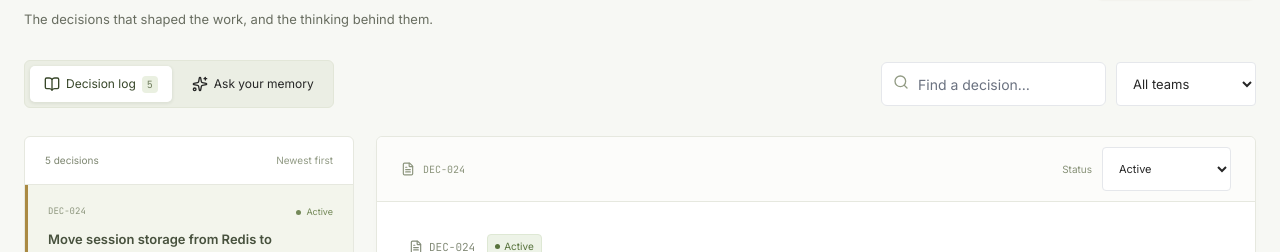
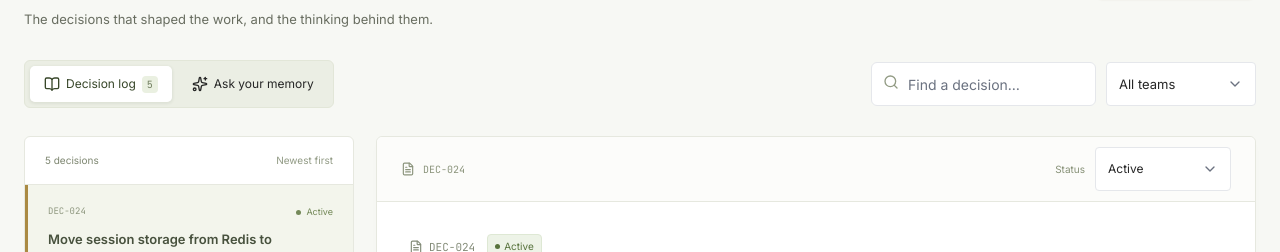
Before and after one commit to Tayyabsami1/Decision-Log-Sparks, a React (Vite) app: page /demo in a window 1280 px wide. Shown: the part 242-494 px from the top of the page. Built offline with nearby package versions, Linux system fonts and the light colour scheme.

Commit message:
fix: use the demo in otheer places as well

```diff
--- a/src/components/Dropdown.tsx
+++ b/src/components/Dropdown.tsx
@@ -26,6 +26,9 @@ interface DropdownProps {
   required?: boolean
   disabled?: boolean
   className?: string
+  hideLabel?: boolean
+  labelClassName?: string
+  triggerClassName?: string
 }
 
 export function Dropdown({
@@ -34,6 +37,9 @@ export function Dropdown({
   options,
   id,
   className,
+  hideLabel = false,
+  labelClassName,
+  triggerClassName,
   ...selectProps
 }: DropdownProps) {
   const generatedId = useId()
@@ -41,7 +47,14 @@ export function Dropdown({
 
   return (
     <div className={cn('grid min-w-0 gap-[7px]', className)}>
-      <label className="text-[12px] font-semibold text-[#677456]" htmlFor={triggerId}>
+      <label
+        className={cn(
+          'text-[12px] font-semibold text-[#677456]',
+          labelClassName,
+          hideLabel && 'sr-only',
+        )}
+        htmlFor={triggerId}
+      >
         {label}
       </label>
       <Select<string> items={options} {...selectProps}>
@@ -50,6 +63,7 @@ export function Dropdown({
           className={cn(
             'w-full min-w-0 min-h-10 rounded-md bg-card px-3 text-[13px]',
             'max-[640px]:min-h-11 max-[640px]:text-[16px]',
+            triggerClassName,
           )}
         >
           <SelectValue placeholder={placeholder} />
--- a/src/components/workspace/DecisionDetail.tsx
+++ b/src/components/workspace/DecisionDetail.tsx
@@ -1,7 +1,13 @@
 import { cn } from '@/lib/utils'
 import { FileText } from 'lucide-react'
 import { DecisionRecord } from '@/components/DecisionRecord'
+import { Dropdown } from '@/components/Dropdown'
 import type { Decision } from '@/data/decisions'
+
+const statusOptions = [
+  { label: 'Active', value: 'Active' },
+  { label: 'Superseded', value: 'Superseded' },
+]
 
 interface DecisionDetailProps {
   decision: Decision
@@ -23,26 +29,25 @@ export function DecisionDetail({ decision, onStatusChange }: DecisionDetailProps
         className={cn(
           'flex justify-between items-center py-2.5 px-6 border-b border-b-line-soft',
           'bg-[#fcfcfa] rounded-t-lg max-[760px]:px-4.5',
+          'gap-3 max-[380px]:flex-col max-[380px]:items-stretch',
         )}
       >
         <span className="flex items-center gap-2 text-[10px] leading-normal font-mono text-[#8b947c]">
           <FileText size={14} />
           {decision.id}
         </span>
-        <label className="flex items-center gap-2.5 text-[10px] text-[#869076]">
-          Status
-          <select
-            className={cn(
-              '[padding:8px_32px_8px_12px] border border-border rounded-md bg-card',
-              'text-foreground min-h-11 py-[5px] text-[11px]',
-            )}
-            value={decision.status}
-            onChange={(event) => onStatusChange(event.target.value as Decision['status'])}
-          >
-            <option>Active</option>
-            <option>Superseded</option>
-          </select>
-        </label>
+        <Dropdown
+          label="Status"
+          placeholder="Select status"
+          options={statusOptions}
+          className="grid-cols-[auto_minmax(0,_1fr)] items-center gap-2.5"
+          labelClassName="text-[10px] font-normal text-[#869076]"
+          triggerClassName="min-h-11 min-w-34 text-xs max-[640px]:text-xs"
+          value={decision.status}
+          onValueChange={(value) => {
+            if (value === 'Active' || value === 'Superseded') onStatusChange(value)
+          }}
+        />
       </div>
       <DecisionRecord key={decision.id} decision={decision} />
     </section>
--- a/src/components/workspace/WorkspaceControls.tsx
+++ b/src/components/workspace/WorkspaceControls.tsx
@@ -2,6 +2,14 @@ import { cn } from '@/lib/utils'
 import { BookOpen, Search, Sparkles } from 'lucide-react'
 import { Button } from '@/components/ui/button'
 import { Input } from '@/components/ui/input'
+import { Dropdown } from '@/components/Dropdown'
+
+const teamFilterOptions = [
+  { label: 'All teams', value: 'All teams' },
+  { label: 'Engineering', value: 'Engineering' },
+  { label: 'Product', value: 'Product' },
+  { label: 'Business', value: 'Business' },
+]
 
 interface WorkspaceControlsProps {
   mode: 'decisions' | 'memory'
@@ -75,7 +83,7 @@ export function WorkspaceControls({
         <div
           className={cn(
             'flex items-center gap-2.5 max-[760px]:w-full max-[760px]:grid',
-            'max-[760px]:grid-cols-[minmax(0,_1fr)_125px] max-[380px]:grid-cols-1',
+            'max-[760px]:grid-cols-[minmax(0,_1fr)_150px] max-[380px]:grid-cols-1',
           )}
         >
           <div className="relative w-[225px] max-[760px]:w-auto max-[760px]:min-w-0">
@@ -91,20 +99,18 @@ export function WorkspaceControls({
               onChange={(event) => onQueryChange(event.target.value)}
             />
           </div>
-          <select
-            className={cn(
-              'min-h-11 py-2 pr-8 pl-3 border border-border rounded-md bg-card',
-              'text-foreground text-[13px] max-[760px]:text-[11px] max-[760px]:pr-4.5',
-            )}
-            aria-label="Filter by team"
+          <Dropdown
+            label="Filter by team"
+            placeholder="All teams"
+            options={teamFilterOptions}
+            hideLabel
+            className="w-37.5 max-[760px]:w-full"
+            triggerClassName="min-h-11 max-[640px]:text-sm"
             value={team}
-            onChange={(event) => onTeamChange(event.target.value)}
-          >
-            <option>All teams</option>
-            <option>Engineering</option>
-            <option>Product</option>
-            <option>Business</option>
-          </select>
+            onValueChange={(value) => {
+              if (value !== null) onTeamChange(value)
+            }}
+          />
         </div>
       )}
     </div>
```
